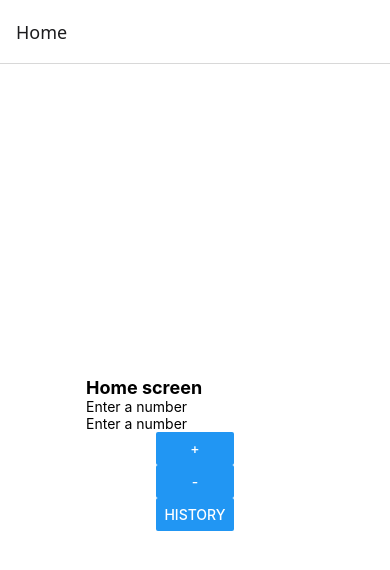
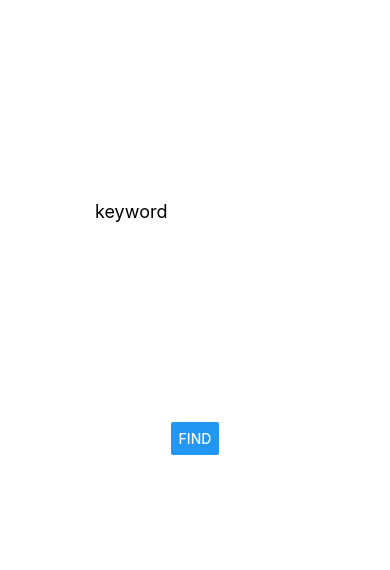
Before and after one commit to hennasalmi02/Expo-projekti, a React Native app: screen /Home in a window 390 px wide. Shown: the top 570 px of the page. Built offline with nearby package versions, Linux system fonts and the light colour scheme.

Commit message:
Reseptien hakutehtävä suoritettu

```diff
--- a/App.js
+++ b/App.js
@@ -1,19 +1,59 @@
-import React from 'react';
-import { NavigationContainer } from '@react-navigation/native';
-import { createNativeStackNavigator } from '@react-navigation/native-stack';
-import HomeScreen from './HomeScreen';
-import HistoryScreen from './HistoryScreen.js';
+import { useState } from 'react';
+import { View, Text, TextInput, Button, FlatList, Image } from 'react-native';
 
-const Stack = createNativeStackNavigator();
+function App() {
 
-export default function App() {
+  const [keyword, setKeyword] = useState('');
+  const [receipts, setReceipts] = useState([]);
+
+  const handleFetch = () => {
+    fetch(`https://www.themealdb.com/api/json/v1/1/filter.php?i=${keyword}`)
+    .then(response => {
+      if (!response.ok)
+        throw new Error("Error in fetch:" + response.statusText);
+
+      return response.json()
+    })
+    .then(data => setReceipts(data.meals))
+    .catch(err => console.error(err));
+  }
 
   return (
-    <NavigationContainer>
-      <Stack.Navigator>
-        <Stack.Screen name="Home" component={HomeScreen} />
-        <Stack.Screen name="History" component={HistoryScreen} />
-      </Stack.Navigator>
-    </NavigationContainer>
+    <>
+      <View style={styles.container}>
+        <TextInput
+          style={{ fontSize: 18, width: 200 }}
+          placeholder='keyword'
+          value={keyword}
+          onChangeText={text => setKeyword(text)} />
+      </View>
+      <View style={styles.container}>
+        <Button title="Find" onPress={handleFetch} />
+        <FlatList
+          data={receipts}
+          keyExtractor={(item) => item.idMeal}
+          renderItem={({ item }) => <View>
+            <Text style={{ fontSize: 18, fontWeight: "bold"  }}>
+              {item.strMeal}
+            </Text>
+            <Image
+              style={{ width: 100, height: 100 }}
+              source={{ uri: item.strMealThumb }}
+            />
+          </View>} />
+      </View></>
   );
 }
+
+const styles = {
+  container: {
+    flex: 1,
+    backgroundColor: '#fff',
+    alignItems: 'center',
+    justifyContent: 'center',
+    flexDirection: 'column',
+    color: '#333',
+  },
+};
+
+export default App;
--- a/HistoryScreen.js
+++ /dev/null
@@ -1,27 +0,0 @@
-import { View, Text, FlatList, StyleSheet } from 'react-native';
-import React from 'react';
-
-function HistoryScreen({ route }) {
-    const { calcs } = route.params;
-  return (
-    <View style={styles.container}>
-      <Text style={styles.title}>History Screen</Text>
-      <FlatList
-          data={calcs}
-          renderItem={({item}) => <Text>{item.key}</Text>}
-        />
-    </View>
-  );
-}
-
-const styles = StyleSheet.create({
-  container: {
-    flex: 1,
-    flexDirection: 'column',
-    backgroundColor: '#fff',
-    alignItems: 'center',
-    justifyContent: 'center',
-  },
-});
-
-export default HistoryScreen;
--- a/HomeScreen.js
+++ /dev/null
@@ -1,59 +0,0 @@
-import React, { useState } from 'react';
-import { StyleSheet, Text, View, TextInput, Button } from 'react-native';
-
-export default function HomeScreen({ navigation }) {
-  const [number1, setNumber1] = useState("");
-  const [number2, setNumber2] = useState("");
-
-  const [calcs, setCalcs] = useState([]);
-
-  const [result, setResult] = useState("");
-
-  const handleDifference = () => {
-    const calculation = `${number1} - ${number2} = ${parseFloat(number1) - parseFloat(number2)}`;
-    setResult("Result: " + (parseFloat(number1) - parseFloat(number2)));
-    setCalcs([...calcs, { key: calculation }]);
-  }
-
-  const handleSum = () => {
-    const calculation = `${number1} + ${number2} = ${parseFloat(number1) + parseFloat(number2)}`;
-    setResult("Result: " + (parseFloat(number1) + parseFloat(number2)));
-    setCalcs([...calcs, { key: calculation }]);
-  }
-
-  return (
-    <View style={styles.container}>
-      <View>
-      <Text style={{ fontSize: 18, fontWeight: 'bold'}}>Home screen</Text>
-        <Text style={{ fontSize: 18, fontWeight: 'bold'}}>{result}</Text>
-        <TextInput
-        placeholder='Enter a number'
-        keyboardType="numeric"
-        onChangeText={number1 => setNumber1(number1)}
-        value={number1}/>
-        <TextInput
-        placeholder='Enter a number'
-        keyboardType="numeric"
-        onChangeText={number2 => setNumber2(number2)}
-        value={number2}/>
-      </View>
-      <View>
-        <Button onPress={handleSum} title="+" />
-        <Button onPress={handleDifference} title="-" />
-        <Button
-            onPress={() => navigation.navigate('History', {calcs: calcs})}
-            title="History" />
-      </View>
-    </View>
-  );
-}
-
-const styles = StyleSheet.create({
-  container: {
-    flex: 1,
-    flexDirection: 'column',
-    backgroundColor: '#fff',
-    alignItems: 'center',
-    justifyContent: 'center',
-  },
-});
--- a/app.json
+++ /dev/null
@@ -1,29 +0,0 @@
-{
-  "expo": {
-    "name": "henna-app",
-    "slug": "henna-app",
-    "version": "1.0.0",
-    "orientation": "portrait",
-    "icon": "./assets/icon.png",
-    "userInterfaceStyle": "light",
-    "newArchEnabled": true,
-    "splash": {
-      "image": "./assets/splash-icon.png",
-      "resizeMode": "contain",
-      "backgroundColor": "#ffffff"
-    },
-    "ios": {
-      "supportsTablet": true
-    },
-    "android": {
-      "adaptiveIcon": {
-        "foregroundImage": "./assets/adaptive-icon.png",
-        "backgroundColor": "#ffffff"
-      },
-      "edgeToEdgeEnabled": true
-    },
-    "web": {
-      "favicon": "./assets/favicon.png"
-    }
-  }
-}
```
